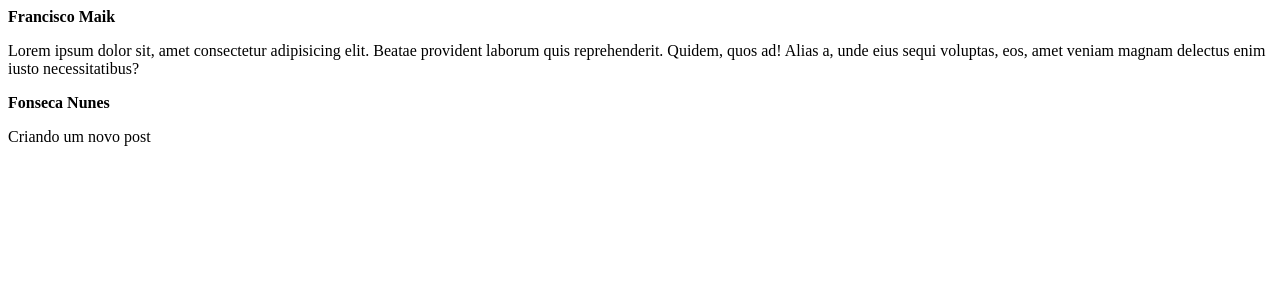
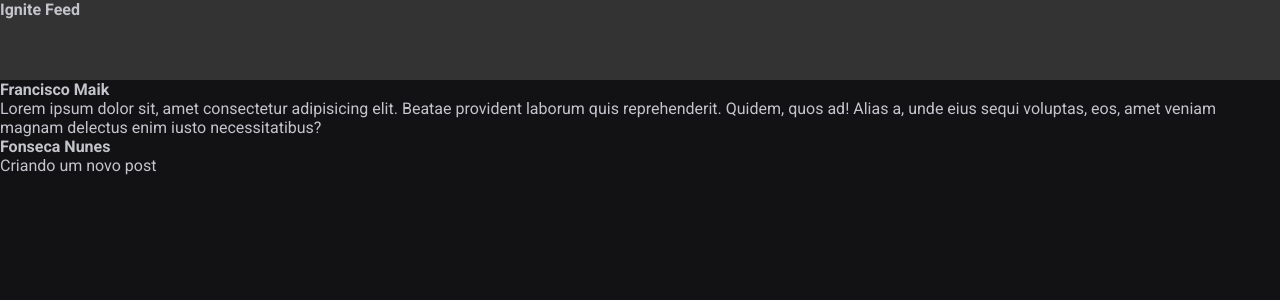
Before and after one commit to FranciscoMaik/01-reacjs-basics, a React (Vite) app: page / in a window 1280 px wide. Shown: the top 300 px of the page. Built offline with nearby package versions, Linux system fonts and the light colour scheme.

Commit message:
feat: create styles default

```diff
--- a/index.html
+++ b/index.html
@@ -2,8 +2,15 @@
 <html lang="en">
   <head>
     <meta charset="UTF-8" />
+
+    <link rel="preconnect" href="https://fonts.googleapis.com" />
+    <link rel="preconnect" href="https://fonts.gstatic.com" crossorigin />
+
     <link rel="icon" type="image/svg+xml" href="/vite.svg" />
     <meta name="viewport" content="width=device-width, initial-scale=1.0" />
+
+    <link href="https://fonts.googleapis.com/css2?family=Roboto:wght@400;700&display=swap" rel="stylesheet" />
+
     <title>Vite + React</title>
   </head>
   <body>
--- a/src/App.jsx
+++ b/src/App.jsx
@@ -1,8 +1,13 @@
 import { Post } from "./Post"
+import { Header } from "./components/Header"
+
+import "./global.css"
 
 export function App() {
   return (
     <div>
+      <Header />
+
       <Post
         author="Francisco Maik"
         content="Lorem ipsum dolor sit, amet consectetur adipisicing elit. Beatae provident laborum quis reprehenderit. Quidem, quos ad! Alias a, unde eius sequi voluptas, eos, amet veniam magnam delectus enim iusto necessitatibus?"
--- /dev/null
+++ b/src/global.css
@@ -0,0 +1,30 @@
+:root {
+    --white: #ffffff;
+    --gray-100: #e1e1e6;
+    --gray-300: #c4c4cc;
+    --gray-400: #8d8d99;
+    --gray-600: #323238;
+    --gray-700: #29292e;
+    --gray-800: #202024;
+    --gray-900: #121214;
+
+    --green-500: #00875f;
+}
+
+* {
+    margin: 0;
+    padding: 0;
+    box-sizing: border-box;
+}
+
+body {
+    background: var(--gray-900);
+    color: var(--gray-300);
+    -webkit-font-smoothing: antialiased;
+}
+
+body, input, textarea, button {
+    font-family: "Roboto", sans-serif;
+    font-weight: 400;
+    font-size: 1rem;
+}
```
